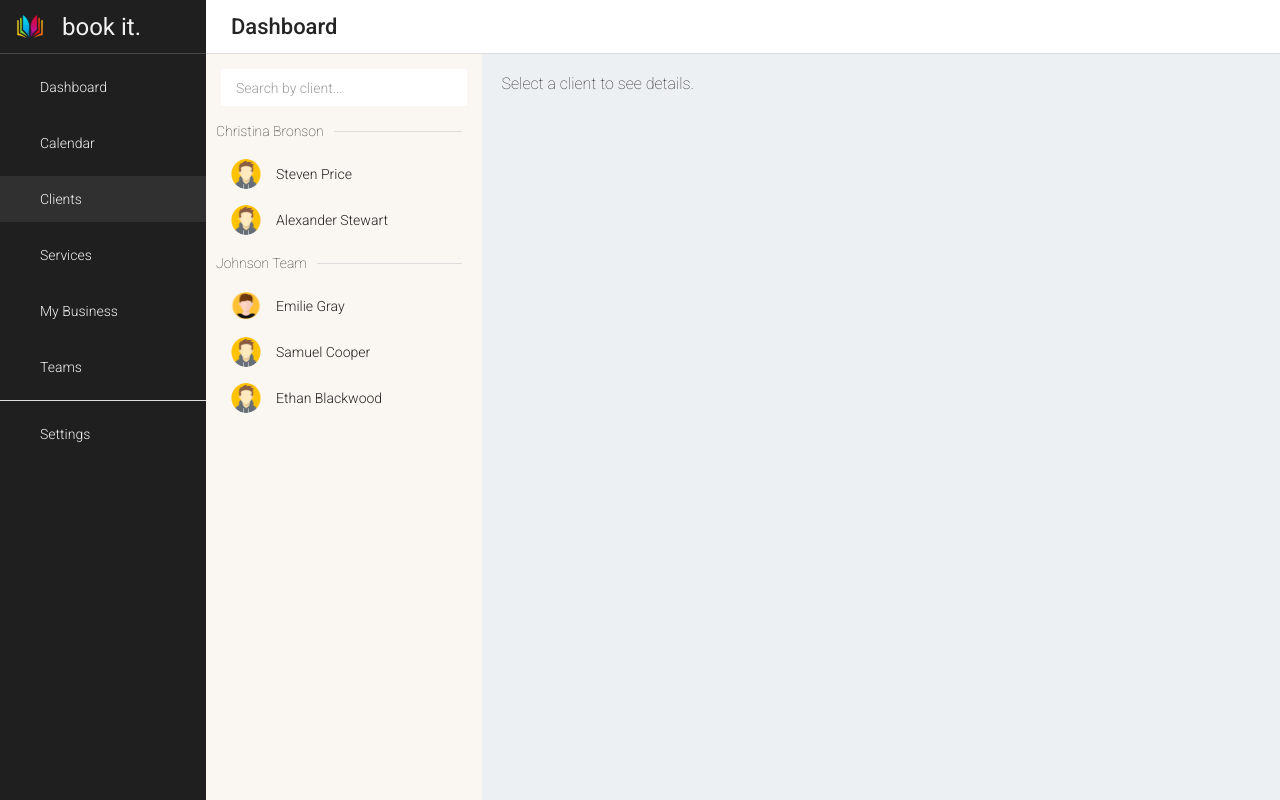
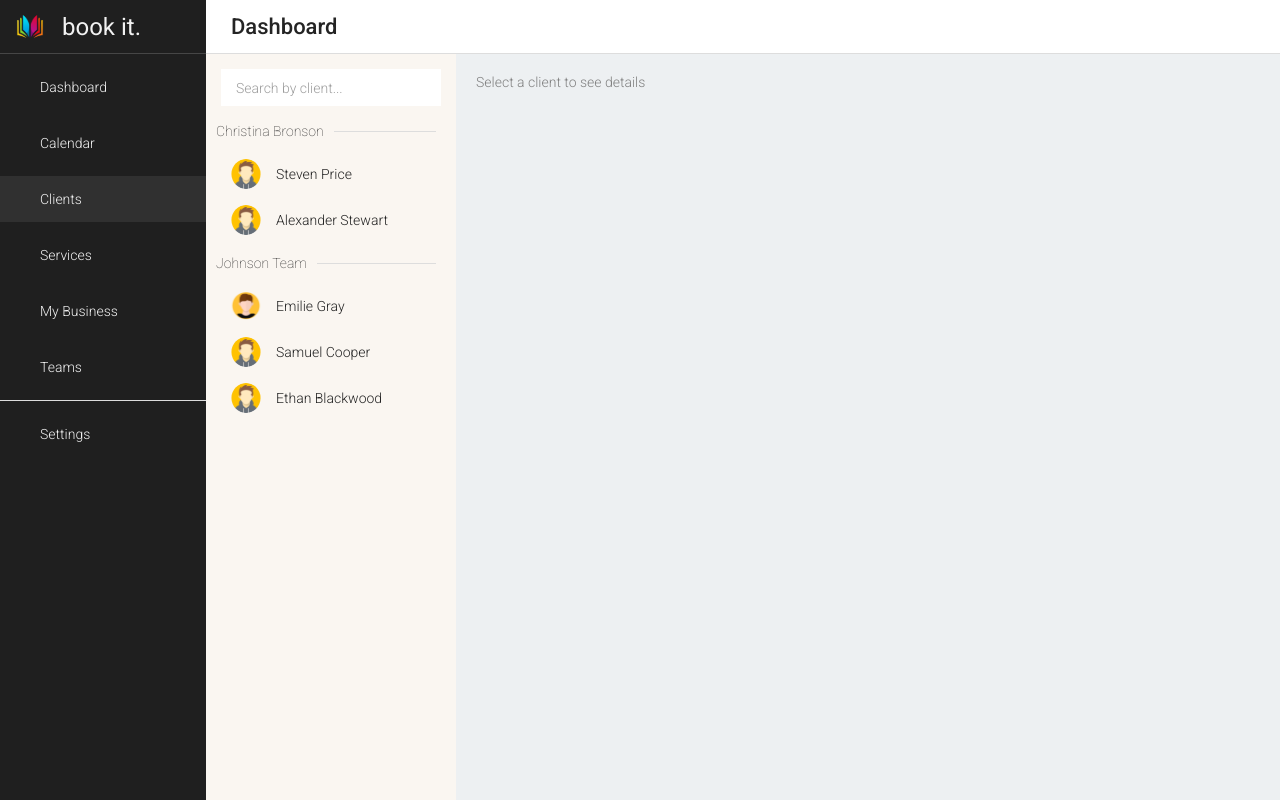
Before and after one commit to ryanhartwig/bookeasy, a Next.js app in the folder next/: page /clients in a window 1280 px wide. Built offline with nearby package versions, Linux system fonts and the light colour scheme.

Commit message:
Change props for Details to require selected value and move default text up one level

```diff
--- a/next/src/app/clients/clients.module.scss
+++ b/next/src/app/clients/clients.module.scss
@@ -172,6 +172,8 @@
   text-align: center;
 
   justify-content: space-around;
+
+  padding: 10px 25px;
 }
 
 .metric {
--- a/next/src/app/clients/details.tsx
+++ b/next/src/app/clients/details.tsx
@@ -1,19 +1,34 @@
+'use client';
+
 import { Card } from '@/components/UI/Card';
+import { Appointment } from '@/types/Appointment';
 import { Client } from '@/types/Client';
+import { sample_appointments } from '@/utility/sample_data/sample_appointments';
 import clsx from 'clsx';
 import Image from 'next/image';
+import { useMemo } from 'react';
 import styles from './clients.module.scss';
 
 interface DetailsProps {
-  selected: Client | undefined,
+  selected: Client,
 }
 
 export const Details: React.FC<DetailsProps> = ({selected}) => {
 
+  const previous = useMemo<Appointment[]>(() => {
+    return sample_appointments.filter(app =>
+      app.client_id === selected.id && app.start_date < Date.now()
+    );
+  }, [selected.id]);
+
+  const booked = useMemo<Appointment[]>(() => {
+    return sample_appointments.filter(app =>
+      app.client_id === selected.id && app.start_date >= Date.now()
+    );
+  }, [selected.id]);
+
   return (
     <div className={styles.details}>
-      {selected ?
-      <>
       <div>
         {/* Client photo, name, contact info, notes */}
         <Card className={clsx(styles.card, styles.client_details)} style={{height: 444}}>
@@ -46,13 +61,13 @@ export const Details: React.FC<DetailsProps> = ({selected}) => {
         {/* Client metrics (total appointments, calculated revenue, etc) */}
         <Card className={clsx(styles.card, styles.metrics)} style={{height: 272}}>
           <div className={styles.metric}>
-                <p>n</p>
+              <p>{previous.length}</p>
               <p className={styles.label}>Past Appointments</p>
             </div>
             <hr />
             <div className={styles.metric}>
               <p>n</p>
-                <p className={styles.label}>Cancelled Appointments</p>
+              <p className={styles.label}>Booked Appointments</p>
             </div>
             <hr />
             <div className={styles.metric}>
@@ -71,9 +86,6 @@ export const Details: React.FC<DetailsProps> = ({selected}) => {
 
         </Card>
       </div>
-      </>
-    : <p style={{fontWeight: 100, margin: 10}}>Select a client to see details.</p>}
-
     </div>
   )
 }
--- a/next/src/app/clients/page.tsx
+++ b/next/src/app/clients/page.tsx
@@ -13,7 +13,8 @@ export default function Page() {
   return (
     <div className={styles.wrapper}>
       <Clients selected={selected} setSelected={setSelected} />
-      <Details selected={selected} />
+      {selected ? <Details selected={selected} />
+        : <p style={{width: '100%', padding: 20, fontWeight: 300, fontSize: 14, color: 'grey'}}>Select a client to see details</p>}
     </div>
   )
 }
```
Lines whose indentation alone changed are shown as unchanged.
